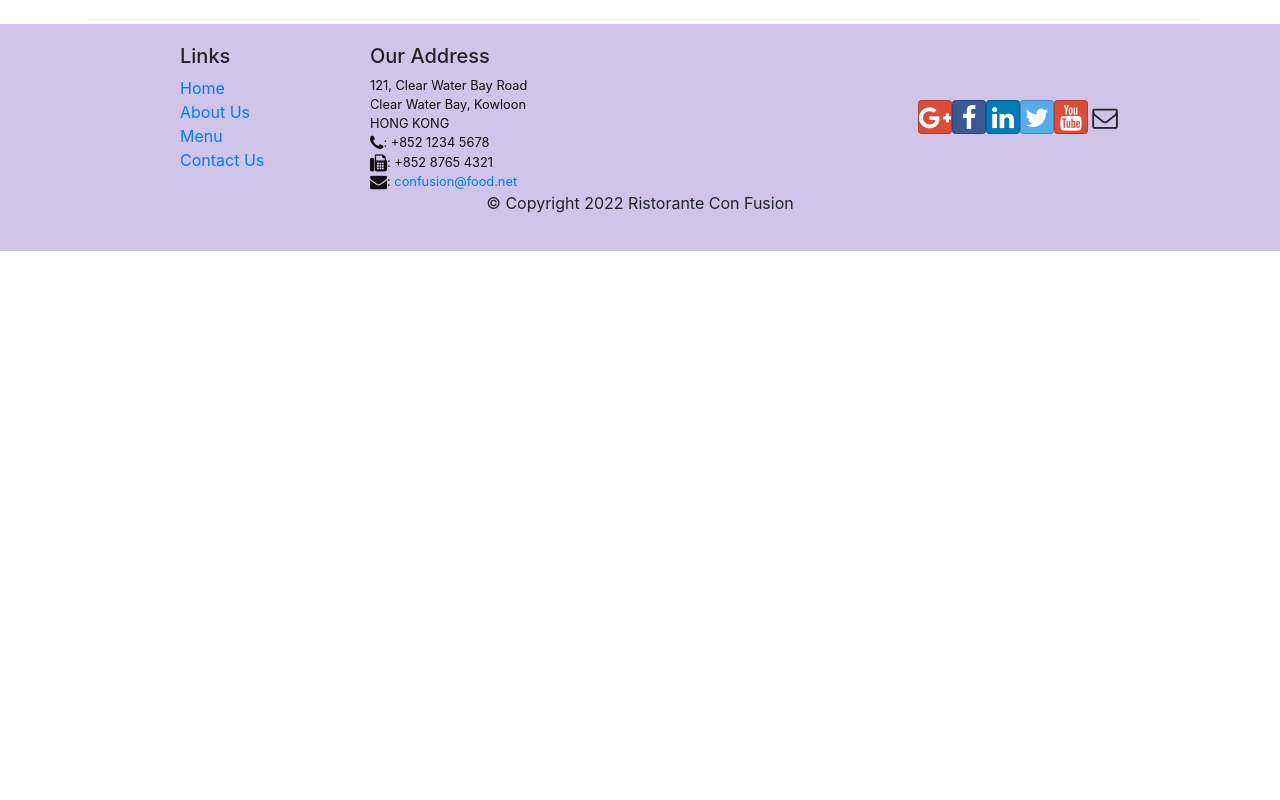
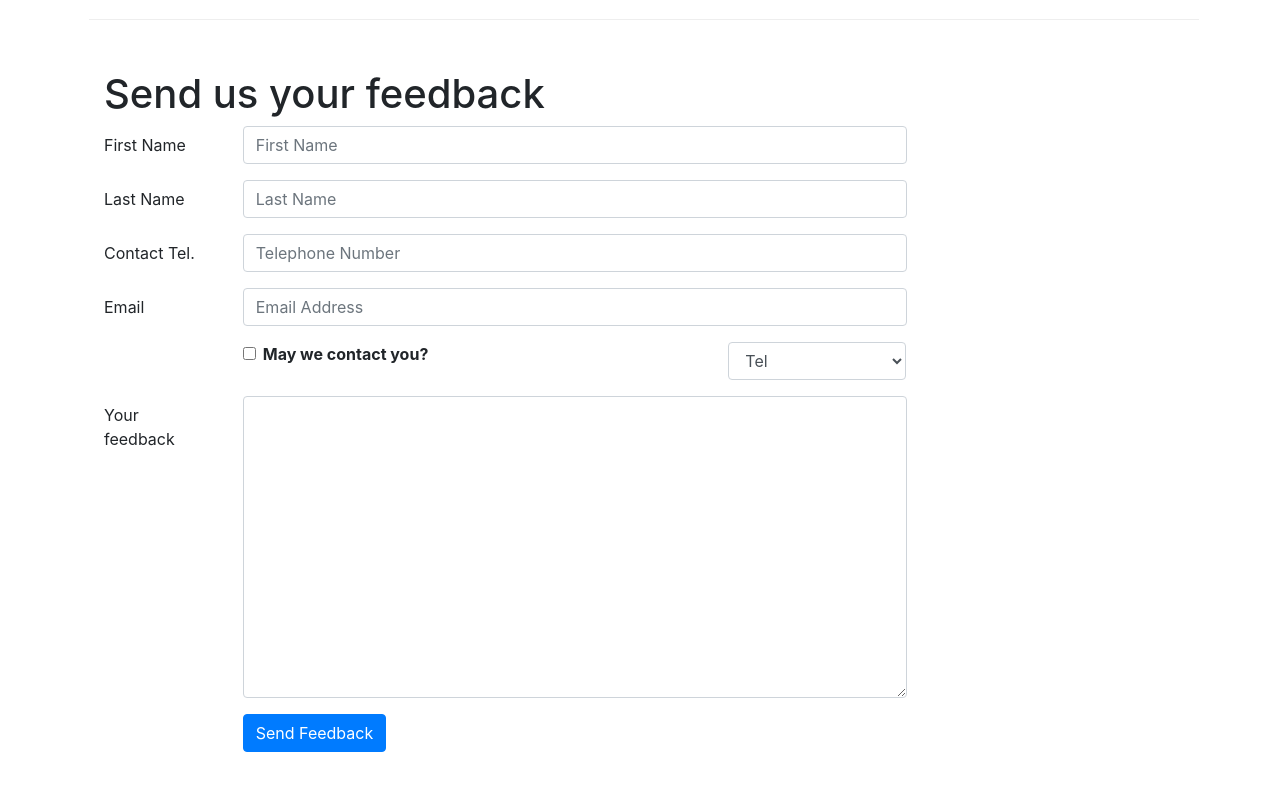
Before and after one commit to rbanerjee78/RestaurantApp, a React (Create React App) app: page /contactus in a window 1280 px wide. Shown: the part 800-1600 px from the top of the page. Before the commit the page ends 1051 px from the top, so only its background shows below. Built offline with nearby package versions, Linux system fonts and the light colour scheme.

Commit message:
Controlled Forms

```diff
--- a/src/components/ContactComponent.js
+++ b/src/components/ContactComponent.js
@@ -1,8 +1,47 @@
-import React from 'react';
-import { Breadcrumb, BreadcrumbItem } from 'reactstrap';
+import React, {Component} from 'react';
+import { Breadcrumb, BreadcrumbItem, Button, Form, FormGroup, Label, Input, Col } from 'reactstrap';
 import { Link } from 'react-router-dom'
 
-function Contact(props) {
+class Contact extends Component {
+
+    constructor(props){
+        super(props);
+
+        this.state={
+            firstName : '',
+            lastName : '',
+            telnum : '',
+            email: '',
+            agree : false,
+            contactType : 'Tel:',
+            message : ''
+
+        }
+
+        this.handleSubmit = this.handleSubmit.bind(this);
+        this.handleInputChange = this.handleInputChange.bind(this);
+
+    }
+
+    handleInputChange(event){
+
+        const target = event.target;
+        const value = target.type === "checkbox" ? target.checked : target.value;
+        const name = target.name;
+
+        this.setState({
+            [name]:value
+        })
+
+    }
+
+    handleSubmit(event){
+        console.log("Current state is" + JSON.stringify(this.state));
+        alert("Current state is" + JSON.stringify(this.state));
+        event.preventDefault();
+    }
+
+    render(){
         return(
             <div className="container">
                 <div className="row row-content">
@@ -42,8 +81,96 @@
                         </div>
                     </div>
                 </div>
+                <div className='row row-content'>
+                    <div className='col-12'>
+                        <h1>Send us your feedback</h1>
+                    </div>
+                    <div className='col-12 col-md-9'>
+                        <Form onSubmit={this.handleSubmit}>
+                          <FormGroup row>
+                                <Label htmlFor="firstName" md={2}>First Name</Label>
+                                <Col md={10}>
+                                    <Input type="text" id="firstName" name="firstName"
+                                    placeholder="First Name" value={this.state.firstName}
+                                    onChange={this.handleInputChange}
+                                    />
+                                </Col>
+                          </FormGroup>
+                          <FormGroup row>
+                                <Label htmlFor="lastName" md={2}>Last Name</Label>
+                                <Col md={10}>
+                                    <Input type="text" id="lastName" name="lastName"
+                                    placeholder="Last Name" value={this.state.lastName}
+                                    onChange={this.handleInputChange}
+                                    />
+                                </Col>
+                          </FormGroup>
+                          <FormGroup row>
+                                <Label htmlFor="telnum" md={2}>Contact Tel.</Label>
+                                <Col md={10}>
+                                    <Input type="text" id="telnum" name="telnum"
+                                    placeholder="Telephone Number" value={this.state.telnum}
+                                    onChange={this.handleInputChange}
+                                    />
+                                </Col>
+                          </FormGroup>
+
+                          <FormGroup row>
+                                <Label htmlFor="email" md={2}>Email</Label>
+                                <Col md={10}>
+                                    <Input type="email" id="email" name="email"
+                                    placeholder="Email Address" value={this.state.email}
+                                    onChange={this.handleInputChange}
+                                    />
+                                </Col>
+                          </FormGroup>
+
+                          <FormGroup row>
+
+                            <Col md={{size:6, offset:2}}>
+                            <FormGroup check>
+                                <Label check>
+                                    <Input type="checkbox" name="agree" checked={this.state.agree}
+                                    onChange={this.handleInputChange}
+
+                                    />{' '}
+                                    <strong>May we contact you?</strong>
+                                </Label>
+                                </FormGroup>
+                            </Col>
+
+                            <Col md={{size:3, offset:1}}>
+                            <Input type="select" name="contactType" value={this.state.contactType} onChange={this.handleInputChange} >
+                                <option>Tel</option>
+                                <option>Email</option>
+                                </Input>
+                            </Col>
+
+                          </FormGroup>
+
+                          <FormGroup row>
+                                <Label htmlFor="message" md={2}>Your feedback</Label>
+                                <Col md={10}>
+                                    <Input type="textarea" id="message" name="message"
+                                    rows="12" value={this.state.message}
+                                    onChange={this.handleInputChange}
+                                    />
+                                </Col>
+                          </FormGroup>
+
+                          <FormGroup row>
+                                <Col md={{size:10, offset:2}}>
+                                    <Button type="submit" color="primary" >Send Feedback</Button>
+                                </Col>
+                            </FormGroup>
+
+                        </Form>
+                    </div>
+                </div>
             </div>
         );
     }
 
+}
+
 export default Contact;
```
Lines whose indentation alone changed are shown as unchanged.
